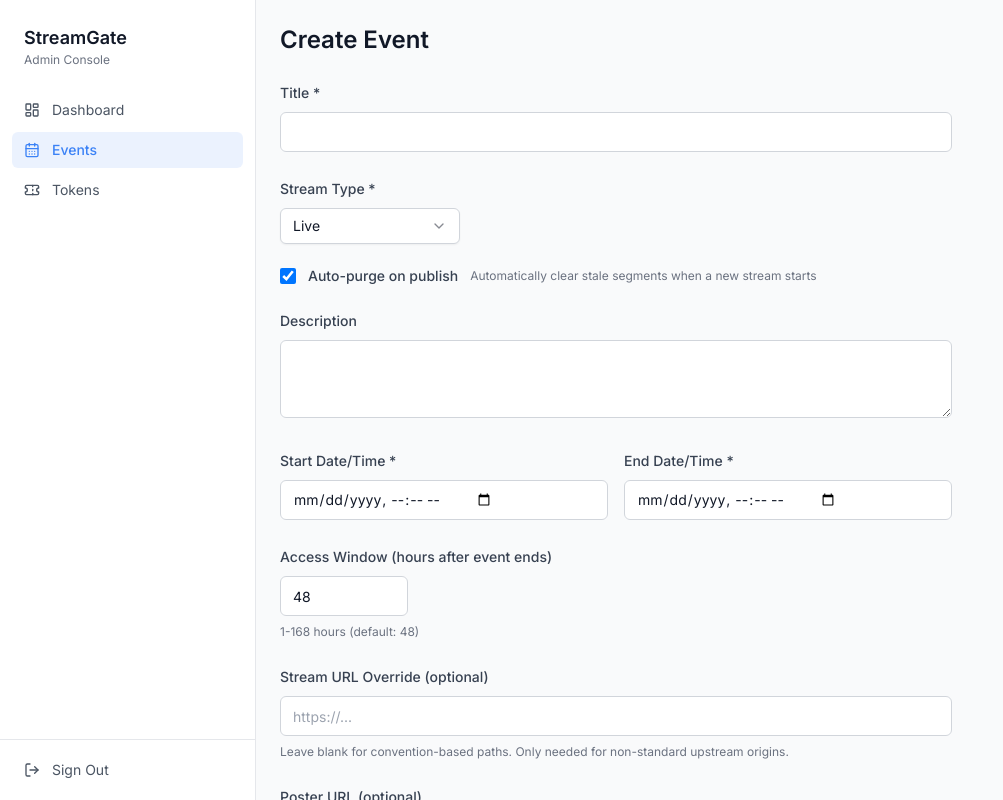
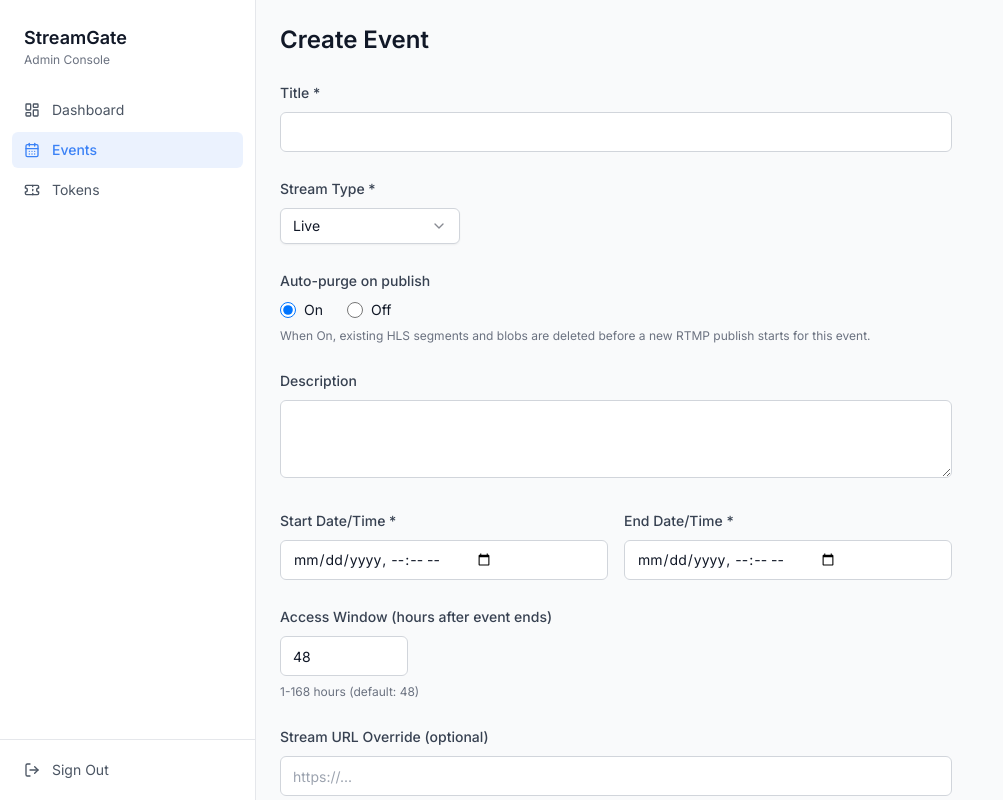
Before and after one commit to alxayo/streamgate, a Next.js app in the folder platform/: page /admin/events/new in a window 1280 px wide. Shown: the whole page, without its empty margins (0-1003 px from the left). Built offline with nearby package versions, Linux system fonts and the light colour scheme.

Commit message:
feat(admin): add toggle functionality for auto-purge in event detail and form

```diff
--- a/platform/src/app/admin/events/[id]/page.tsx
+++ b/platform/src/app/admin/events/[id]/page.tsx
@@ -63,6 +63,7 @@ export default function EventDetailPage() {
   const [qrCode, setQrCode] = useState<string | null>(null);
   const [purging, setPurging] = useState(false);
   const [finalizing, setFinalizing] = useState(false);
+  const [togglingAutoPurge, setTogglingAutoPurge] = useState(false);
 
   const fetchEvent = async () => {
     try {
@@ -154,6 +155,25 @@ export default function EventDetailPage() {
     }
   };
 
+  const handleToggleAutoPurge = async () => {
+    if (!event) return;
+    setTogglingAutoPurge(true);
+    try {
+      const res = await fetch(`/api/admin/events/${eventId}`, {
+        method: 'PUT',
+        headers: { 'Content-Type': 'application/json' },
+        body: JSON.stringify({ autoPurge: !event.autoPurge }),
+      });
+      if (res.ok) {
+        fetchEvent();
+      }
+    } catch {
+      console.error('Failed to toggle auto-purge');
+    } finally {
+      setTogglingAutoPurge(false);
+    }
+  };
+
   const copyCode = (code: string, id: string) => {
     navigator.clipboard.writeText(code);
     setCopiedId(id);
@@ -181,13 +201,18 @@ export default function EventDetailPage() {
               {event.streamType === 'VOD' ? 'VOD' : 'Live'}
             </span>
             {event.streamType === 'LIVE' && (
-              <span className={`inline-flex items-center rounded-full px-2 py-0.5 text-xs font-medium ${
-                event.autoPurge
-                  ? 'bg-green-100 text-green-700'
-                  : 'bg-gray-100 text-gray-500'
-              }`}>
-                {event.autoPurge ? 'Auto-purge ON' : 'Auto-purge OFF'}
-              </span>
+              <button
+                onClick={handleToggleAutoPurge}
+                disabled={togglingAutoPurge}
+                className={`inline-flex items-center rounded-full px-2 py-0.5 text-xs font-medium cursor-pointer transition-colors hover:opacity-80 ${
+                  event.autoPurge
+                    ? 'bg-green-100 text-green-700'
+                    : 'bg-gray-100 text-gray-500'
+                }`}
+                title="Click to toggle auto-purge"
+              >
+                {togglingAutoPurge ? '...' : event.autoPurge ? 'Auto-purge ON' : 'Auto-purge OFF'}
+              </button>
             )}
           </div>
           <p className="text-xs text-gray-400 mt-1 font-mono">{event.id}</p>
--- a/platform/src/components/admin/event-form.tsx
+++ b/platform/src/components/admin/event-form.tsx
@@ -111,19 +111,32 @@ export function EventForm({ initialData }: EventFormProps) {
       </div>
 
       {formData.streamType === 'LIVE' && (
-        <div className="flex items-center gap-3">
-          <input
-            type="checkbox"
-            id="autoPurge"
-            checked={formData.autoPurge}
-            onChange={(e) => setFormData({ ...formData, autoPurge: e.target.checked })}
-            className="h-4 w-4 rounded border-gray-300 text-accent-blue focus:ring-accent-blue"
-          />
-          <Label htmlFor="autoPurge" className="text-gray-700 cursor-pointer">
-            Auto-purge on publish
-          </Label>
+        <div className="space-y-2">
+          <Label className="text-gray-700">Auto-purge on publish</Label>
+          <div className="flex items-center gap-6">
+            <label className="flex items-center gap-2 cursor-pointer">
+              <input
+                type="radio"
+                name="autoPurge"
+                checked={formData.autoPurge === true}
+                onChange={() => setFormData({ ...formData, autoPurge: true })}
+                className="h-4 w-4 border-gray-300 text-accent-blue focus:ring-accent-blue"
+              />
+              <span className="text-sm text-gray-900">On</span>
+            </label>
+            <label className="flex items-center gap-2 cursor-pointer">
+              <input
+                type="radio"
+                name="autoPurge"
+                checked={formData.autoPurge === false}
+                onChange={() => setFormData({ ...formData, autoPurge: false })}
+                className="h-4 w-4 border-gray-300 text-accent-blue focus:ring-accent-blue"
+              />
+              <span className="text-sm text-gray-900">Off</span>
+            </label>
+          </div>
           <p className="text-xs text-gray-500">
-            Automatically clear stale segments when a new stream starts
+            When On, existing HLS segments and blobs are deleted before a new RTMP publish starts for this event.
           </p>
         </div>
       )}
```
